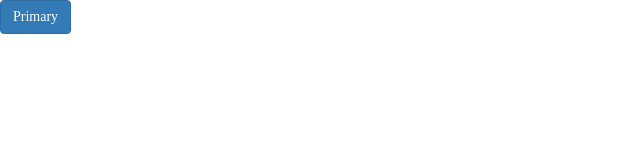
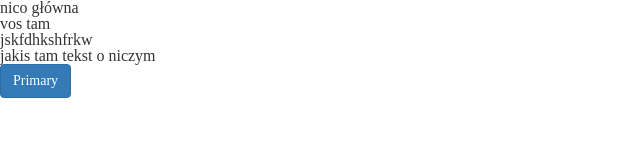
Before and after one commit to lpi80/nauka_gita, a plain HTML site: page index.html in a window 1280 px wide. Shown: the whole page, without its empty margins (0-640 px from the left). Drawn offline with nearby package versions, Linux system fonts and the light colour scheme; files that its build step writes are made by us from their sources.

Commit message:
Add title

```diff
--- a/index.html
+++ b/index.html
@@ -3,11 +3,15 @@
 <head>
 		<meta charset="utf-8">
 		<meta name="viewport" content="width-device-width, initial-scale=1.0">
-		<title>Strona firmowa</title>
+		<title> moja firmowa</title>
 		<link rel="stylesheet" href="https://maxcdn.bootstrapcdn.com/bootstrap/3.3.6/css/bootstrap.min.css" integrity="sha384-1q8mTJOASx8j1Au+a5WDVnPi2lkFfwwEAa8hDDdjZlpLegxhjVME1fgjWPGmkzs7" crossorigin="anonymous">
 		<link rel="stylesheet" type="text/css" href="style.css">
 </head>
 	<body>
+		<h1>nico główna</h1>
+		<h2>vos tam </h2>
+		<h3>jskfdhkshfrkw</h3>
+		<p> jakis tam tekst o niczym</p>
 		<button type="button" class="btn btn-primary">Primary</button>
 	</body>
 </html>
```
